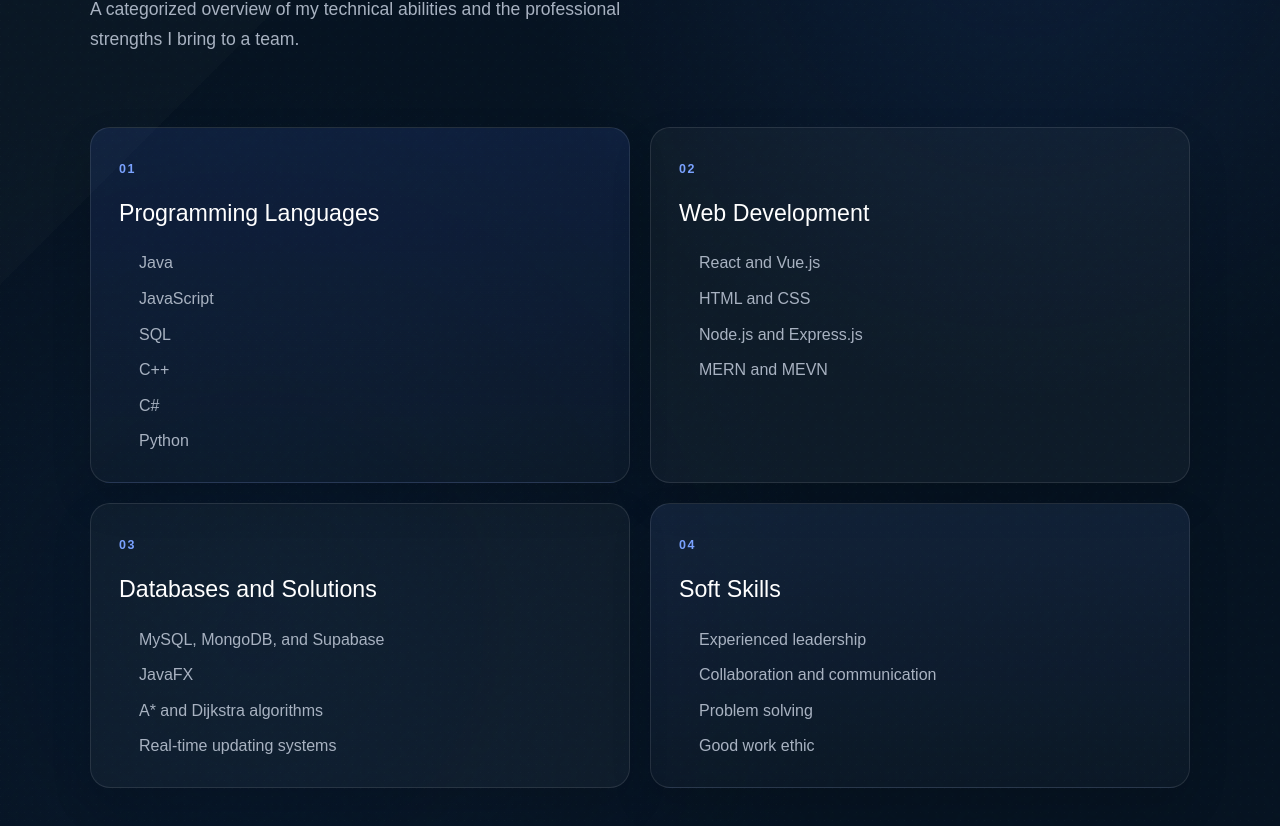
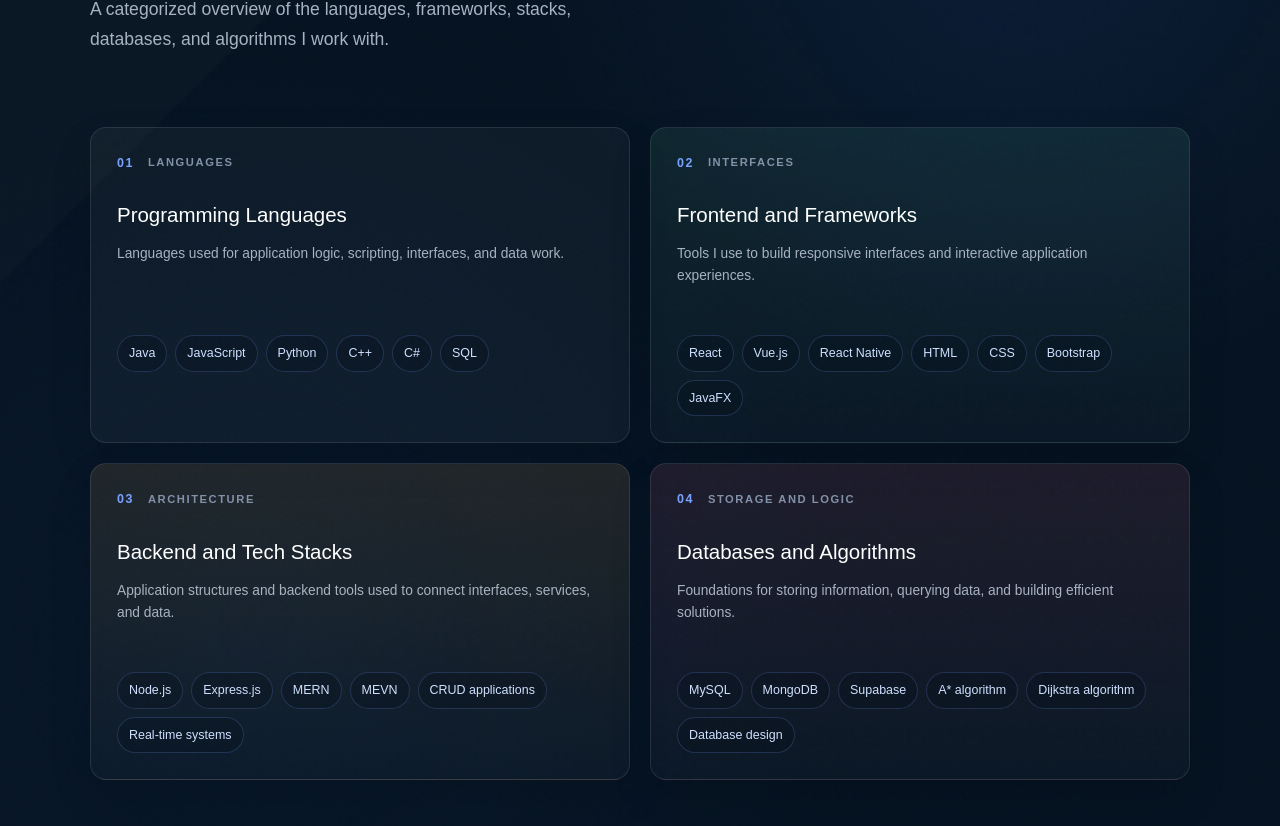
Before and after one commit to CodeTrekker530/portfolio, a Next.js app: page /skills in a window 1280 px wide. Shown: the part 340-1166 px from the top of the page. Built offline with nearby package versions, Linux system fonts and the light colour scheme.

Commit message:
fixed skills page formatting

```diff
--- a/src/app/globals.css
+++ b/src/app/globals.css
@@ -1321,21 +1321,65 @@
   margin: 0 auto;
 }
 
+.skills-dashboard {
+  position: relative;
+  z-index: 2;
+  max-width: 1100px;
+  margin: 0 auto;
+}
+
+.skills-card-label {
+  color: #9eb8ef;
+  font-size: 0.7rem;
+  font-weight: 700;
+  letter-spacing: 0.14em;
+  text-transform: uppercase;
+}
+
+.skills-chip-list {
+  display: flex;
+  flex-wrap: wrap;
+  gap: 8px;
+}
+
+.skills-chip-list span {
+  padding: 8px 11px;
+  border: 1px solid rgba(255, 255, 255, 0.14);
+  border-radius: 999px;
+  background: rgba(4, 12, 24, 0.26);
+  color: #dce8ff;
+  font-size: 0.78rem;
+}
+
 .skills-page-card {
-  min-height: 230px;
-  padding: 28px;
+  min-height: 310px;
+  padding: 26px;
   border: 1px solid rgba(255, 255, 255, 0.1);
-  border-radius: 20px;
+  border-radius: 16px;
   background: rgba(255, 255, 255, 0.035);
   box-shadow: 0 18px 42px rgba(0, 0, 0, 0.12);
 }
 
-.skills-page-card.technical-focus {
-  background: linear-gradient(180deg, rgba(65, 105, 225, 0.14), rgba(255, 255, 255, 0.025));
-}
-
-.skills-page-card.soft-focus {
-  background: linear-gradient(180deg, rgba(122, 162, 255, 0.1), rgba(255, 255, 255, 0.025));
+.skills-page-card.green-focus {
+  background: linear-gradient(180deg, rgba(78, 174, 137, 0.12), rgba(255, 255, 255, 0.025));
+}
+
+.skills-page-card.gold-focus {
+  background: linear-gradient(180deg, rgba(225, 173, 80, 0.12), rgba(255, 255, 255, 0.025));
+}
+
+.skills-page-card.rose-focus {
+  background: linear-gradient(180deg, rgba(214, 105, 126, 0.12), rgba(255, 255, 255, 0.025));
+}
+
+.skills-card-heading {
+  display: flex;
+  align-items: center;
+  gap: 14px;
+}
+
+.skills-card-label {
+  color: #8391a8;
 }
 
 .skills-page-number {
@@ -1346,9 +1390,22 @@
 }
 
 .skills-page-card h2 {
-  margin: 16px 0 20px;
+  margin: 28px 0 12px;
   color: #ffffff;
-  font-size: 1.45rem;
+  font-size: 1.28rem;
+}
+
+.skills-card-description {
+  min-height: 72px;
+  margin: 0 0 20px;
+  color: var(--muted);
+  font-size: 0.86rem;
+  line-height: 1.6;
+}
+
+.skills-chip-list span {
+  border-color: rgba(122, 162, 255, 0.2);
+  color: #cfe0ff;
 }
 
 .skills-page-list {
@@ -1426,6 +1483,14 @@
     grid-template-columns: 1fr;
   }
 
+  .skills-page-card {
+    min-height: 0;
+  }
+
+  .skills-card-description {
+    min-height: 0;
+  }
+
   .project-item-topline,
   .projects-section-heading {
     display: block;
--- a/src/app/skills/page.js
+++ b/src/app/skills/page.js
@@ -1,4 +1,39 @@
 import Navbar from "../../components/Navbar";
+
+const skillGroups = [
+  {
+    number: "01",
+    label: "Languages",
+    title: "Programming Languages",
+    description: "Languages used for application logic, scripting, interfaces, and data work.",
+    skills: ["Java", "JavaScript", "Python", "C++", "C#", "SQL"],
+    accent: "blue",
+  },
+  {
+    number: "02",
+    label: "Interfaces",
+    title: "Frontend and Frameworks",
+    description: "Tools I use to build responsive interfaces and interactive application experiences.",
+    skills: ["React", "Vue.js", "React Native", "HTML", "CSS", "Bootstrap", "JavaFX"],
+    accent: "green",
+  },
+  {
+    number: "03",
+    label: "Architecture",
+    title: "Backend and Tech Stacks",
+    description: "Application structures and backend tools used to connect interfaces, services, and data.",
+    skills: ["Node.js", "Express.js", "MERN", "MEVN", "CRUD applications", "Real-time systems"],
+    accent: "gold",
+  },
+  {
+    number: "04",
+    label: "Storage and logic",
+    title: "Databases and Algorithms",
+    description: "Foundations for storing information, querying data, and building efficient solutions.",
+    skills: ["MySQL", "MongoDB", "Supabase", "A* algorithm", "Dijkstra algorithm", "Database design"],
+    accent: "rose",
+  },
+];
 
 export default function SkillsPage() {
   return (
@@ -15,57 +50,26 @@
         </div>
         <h1>Tools I use to turn ideas into working solutions.</h1>
         <p>
-          A categorized overview of my technical abilities and the professional strengths I bring
-          to a team.
+          A categorized overview of the languages, frameworks, stacks, databases, and algorithms I work with.
         </p>
       </section>
 
-      <section className="skills-page-grid" aria-label="Skills by category">
-        <article className="skills-page-card technical-focus">
-          <span className="skills-page-number">01</span>
-          <h2>Programming Languages</h2>
-          <ul className="skills-page-list">
-            <li>Java</li>
-            <li>JavaScript</li>
-            <li>SQL</li>
-            <li>C++</li>
-            <li>C#</li>
-            <li>Python</li>
-          </ul>
-        </article>
-
-        <article className="skills-page-card">
-          <span className="skills-page-number">02</span>
-          <h2>Web Development</h2>
-          <ul className="skills-page-list">
-            <li>React and Vue.js</li>
-            <li>HTML and CSS</li>
-            <li>Node.js and Express.js</li>
-            <li>MERN and MEVN</li>
-          </ul>
-        </article>
-
-        <article className="skills-page-card">
-          <span className="skills-page-number">03</span>
-          <h2>Databases and Solutions</h2>
-          <ul className="skills-page-list">
-            <li>MySQL, MongoDB, and Supabase</li>
-            <li>JavaFX</li>
-            <li>A* and Dijkstra algorithms</li>
-            <li>Real-time updating systems</li>
-          </ul>
-        </article>
-
-        <article className="skills-page-card soft-focus">
-          <span className="skills-page-number">04</span>
-          <h2>Soft Skills</h2>
-          <ul className="skills-page-list">
-            <li>Experienced leadership</li>
-            <li>Collaboration and communication</li>
-            <li>Problem solving</li>
-            <li>Good work ethic</li>
-          </ul>
-        </article>
+      <section className="skills-dashboard" aria-label="Skills overview">
+        <div className="skills-page-grid" aria-label="Capabilities by category">
+          {skillGroups.map((group) => (
+            <article className={`skills-page-card ${group.accent}-focus`} key={group.title}>
+              <div className="skills-card-heading">
+                <span className="skills-page-number">{group.number}</span>
+                <span className="skills-card-label">{group.label}</span>
+              </div>
+              <h2>{group.title}</h2>
+              <p className="skills-card-description">{group.description}</p>
+              <div className="skills-chip-list">
+                {group.skills.map((skill) => <span key={skill}>{skill}</span>)}
+              </div>
+            </article>
+          ))}
+        </div>
       </section>
     </main>
   );
```
